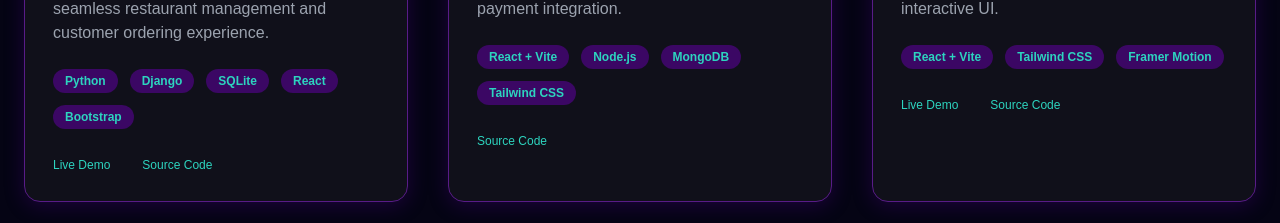
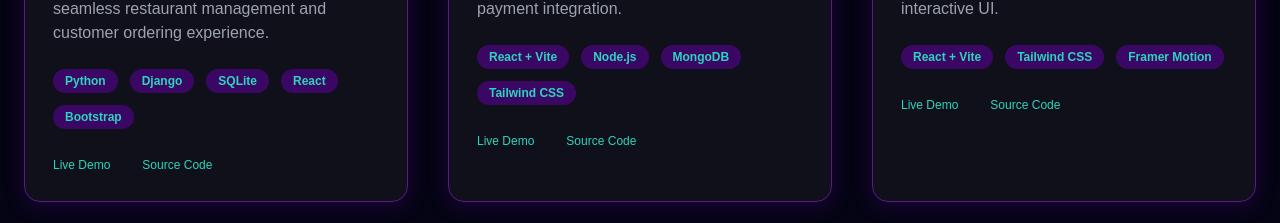
Before and after one commit to deepakmaharana278/My_Portfolio, a React (Vite) app in the folder Portfolio/: page / in a window 1280 px wide. Shown: the part 2180-2403 px from the top of the page. Built offline with nearby package versions, Linux system fonts and the light colour scheme.

Commit message:
added e-commerce live demo

```diff
--- a/Portfolio/src/components/Work/Work.jsx
+++ b/Portfolio/src/components/Work/Work.jsx
@@ -13,7 +13,7 @@ const Work = () => {
       title: "E-commerce Platform",
       description: "Full-stack MERN application with user authentication, product management, and payment integration.",
       tech: ["React + Vite", "Node.js", "MongoDB", "Tailwind CSS"],
-      demoLink: "",
+      demoLink: "https://e-commerce-website-ts3p.vercel.app/",
       codeLink: "https://github.com/deepakmaharana278/E-Commerce-Website",
     },
     {
```
